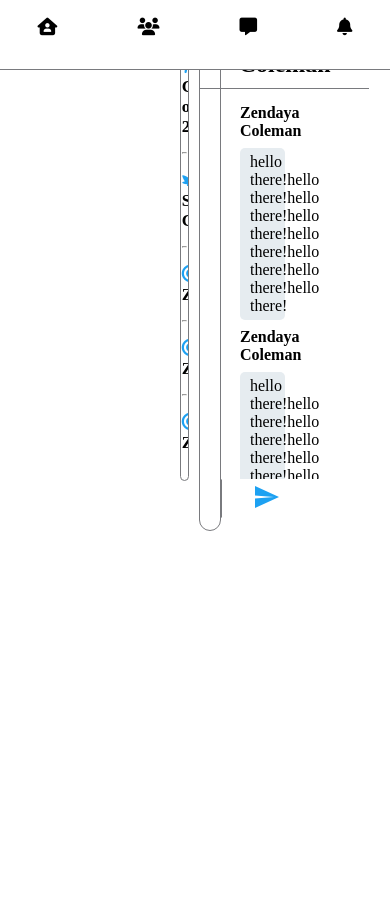
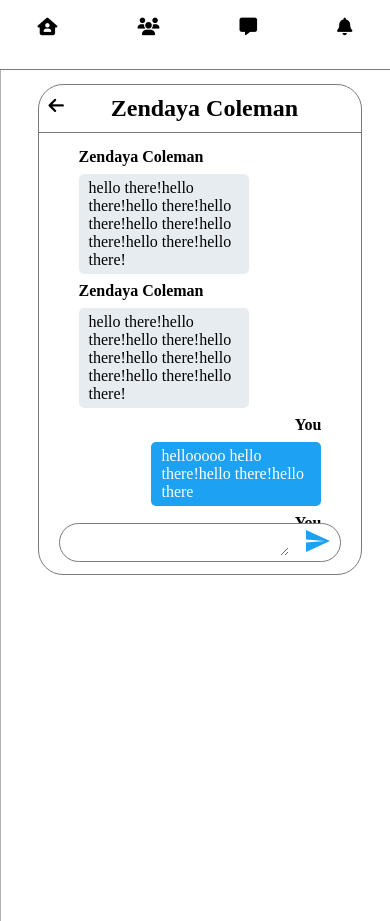
Before and after one commit to IP-Mini-Project/Social-Media-Site, a PHP site: page /templates/chat.php in a window 390 px wide. Shown: the part 80-1001 px from the top of the page. Run offline with PHP 8.4, Linux system fonts and the light colour scheme; some libraries are stand-ins or nearby versions.

Commit message:
made responsive

```diff
--- a/static/chat.css
+++ b/static/chat.css
@@ -1,6 +1,6 @@
 .container-3{
     display: flex;
-    padding: 2% 180px ;
+    padding: 2% 13% ;
     width: 100%;
     max-height: 100vh;
     height: 100%;
@@ -8,7 +8,7 @@
 
 }
 .heading h3{
-    text-align: center;
+
     padding: 6.3% 2%;
 
 }
@@ -17,8 +17,9 @@
     border: 1px solid #797a7e;
     border-radius: 25px;
     height: 90%;
-    width: 30%;
+    width: 30vw;
     padding-bottom: 20px;
+
 
 }
 .left .heading{
@@ -79,7 +80,7 @@
     margin: 8px 0;
 
     height: auto;
-    width: 50%;
+    width: 70%;
     border-radius: 5px;
     padding: 5px 10px;
 
@@ -130,3 +131,56 @@
     align-items: center;
 
 }
+.right .top-section .name{
+    display: flex;
+    justify-content: space-between;
+
+
+}
+.right .top-section .name .fas{
+    visibility: hidden;
+}
+
+@media only screen and (max-width: 760px){
+    .left{
+        position: absolute;
+
+        left: 0;
+        width: 45%;
+        background-color: lightgray;
+        border-radius: unset;
+
+        height: 100%;
+        top: 13.5vh;
+        transform: translateX(-100%);
+
+    }
+    .container-3{
+        padding: 1% 1% ;
+        width: 100vw;
+        display: flex;
+        justify-content: center;
+        align-items: center;
+        margin-top: 15vh;
+
+    }
+    .right .name{
+        text-align: left;
+
+        padding-left: 0;
+    }
+    .right .top-section .name .back{
+        visibility: visible;
+
+    }
+    .right .top-section .name{
+        display: flex;
+        padding-left: 10px;
+        justify-content: space-between;
+
+    }
+
+    .right{
+        width: 85%;
+    }
+}
--- a/templates/chat.php
+++ b/templates/chat.php
@@ -64,7 +64,9 @@
         <div class="right">
             <div class="top-section">
                 <div class="name">
+                    <i class="fas fa-arrow-left back"></i>
                     <h2>Zendaya Coleman</h2>
+                    <i class="fas fa-info"></i>
                 </div>
                 <div class="msg-box">
                     <!-- their msg -->
```
